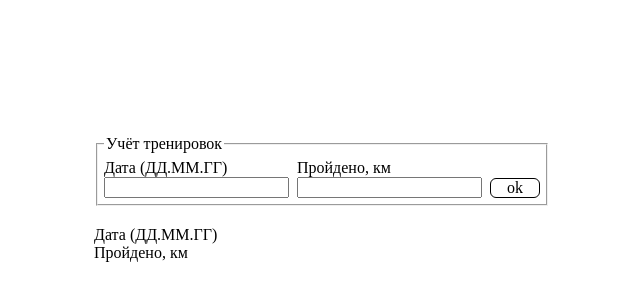
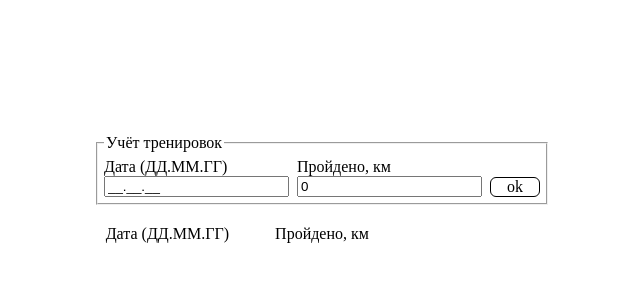
Before and after one commit to Denis-Str/netology-react, a React (Create React App) app in the folder forms/steps/: page / in a window 1280 px wide. Shown: the part 202-502 px from the top of the page, without its empty margins (318-958 px from the left). Built offline with nearby package versions, Linux system fonts and the light colour scheme.

Commit message:
добавлена таблица результатов, изменена логика инпутов

```diff
--- a/forms/steps/src/App.css
+++ b/forms/steps/src/App.css
@@ -67,3 +67,39 @@ ul {
   align-items: flex-start;
   justify-content: flex-start;
 }
+
+.results-table-component .headline {
+  display: grid;
+  grid-template-columns: repeat(3, 1fr);
+  grid-column-gap: 8px;
+  margin-bottom: 20px;
+}
+
+.headline div,
+.result-component div {
+  justify-self: center;
+  align-self: center;
+}
+
+.result-component {
+  display: grid;
+  grid-template-columns: repeat(3, 1fr);
+  grid-column-gap: 8px;
+  padding: 6px 0;
+}
+
+.results-list {
+  border: 1px solid black;
+  border-radius: 6px;
+  padding: 6px;
+}
+
+.controls {
+  display: flex;
+  justify-content: center;
+  width: 100%;
+}
+
+.controls span:first-child {
+  margin-right: 16px;
+}
--- a/forms/steps/src/components/FormView/index.jsx
+++ b/forms/steps/src/components/FormView/index.jsx
@@ -2,15 +2,29 @@ import AppInput from "../common/AppInput";
 import {useState} from "react";
 
 const initialResult = {
-  date: '',
+  date: '__.__.__',
   distance: 0,
 }
+
 
 export default function FormView({onAddResult}) {
   const [result, setResult] = useState(initialResult)
 
-  const onChange = (type, value) => {
-    const newData = {[type]: value};
+  const inputs = [
+    {
+      label: 'Дата (ДД.ММ.ГГ)',
+      key: 'date',
+      dataInput: result.date,
+    },
+    {
+      label: 'Пройдено, км',
+      key: 'distance',
+      dataInput: result.distance,
+    }
+  ]
+
+  const onChange = (key, value) => {
+    const newData = {[key]: value};
     setResult(prevState => ({...prevState, ...newData}));
   }
   const sendResult = () => {
@@ -21,8 +35,7 @@ export default function FormView({onAddResult}) {
     <fieldset className="form-component">
       <legend>Учёт тренировок</legend>
       <div className="inner">
-        <AppInput label={'Дата (ДД.ММ.ГГ)'} dataType={'date'} onChange={onChange}/>
-        <AppInput label={'Пройдено, км'} dataType={'distance'} onChange={onChange}/>
+        { inputs.map(data => <AppInput key={data.key} data={data} onChange={onChange} />)}
         <div role="button" className="button" onClick={() => sendResult()}>ok</div>
       </div>
     </fieldset>
--- a/forms/steps/src/components/ResultsTable/Result/index.jsx
+++ b/forms/steps/src/components/ResultsTable/Result/index.jsx
@@ -1,11 +1,14 @@
 import PropTypes, {string, number} from "prop-types";
 
-export default function Result({result}) {
+export default function Result({result: {date, distance}}) {
   return (
     <li className="result-component">
-      result
-      <span className="material-icons">delete</span>
-      <span className="material-icons">edit_note</span>
+      <div>{date}</div>
+      <div>{distance}</div>
+      <div className="controls">
+        <span className="material-icons">edit_note</span>
+        <span className="material-icons">delete</span>
+      </div>
     </li>
   )
 }
--- a/forms/steps/src/components/common/AppInput.jsx
+++ b/forms/steps/src/components/common/AppInput.jsx
@@ -1,8 +1,8 @@
-export default function AppInput({label, dataType, onChange}) {
+export default function AppInput({data: {label, dataInput, key}, onChange}) {
   return (
     <label>
       <span>{label}</span>
-      <input type="text" onChange={event => onChange(dataType, event.target.value)} />
+      <input value={dataInput} onChange={event => onChange(key, event.target.value)}/>
     </label>
   )
 }
```
